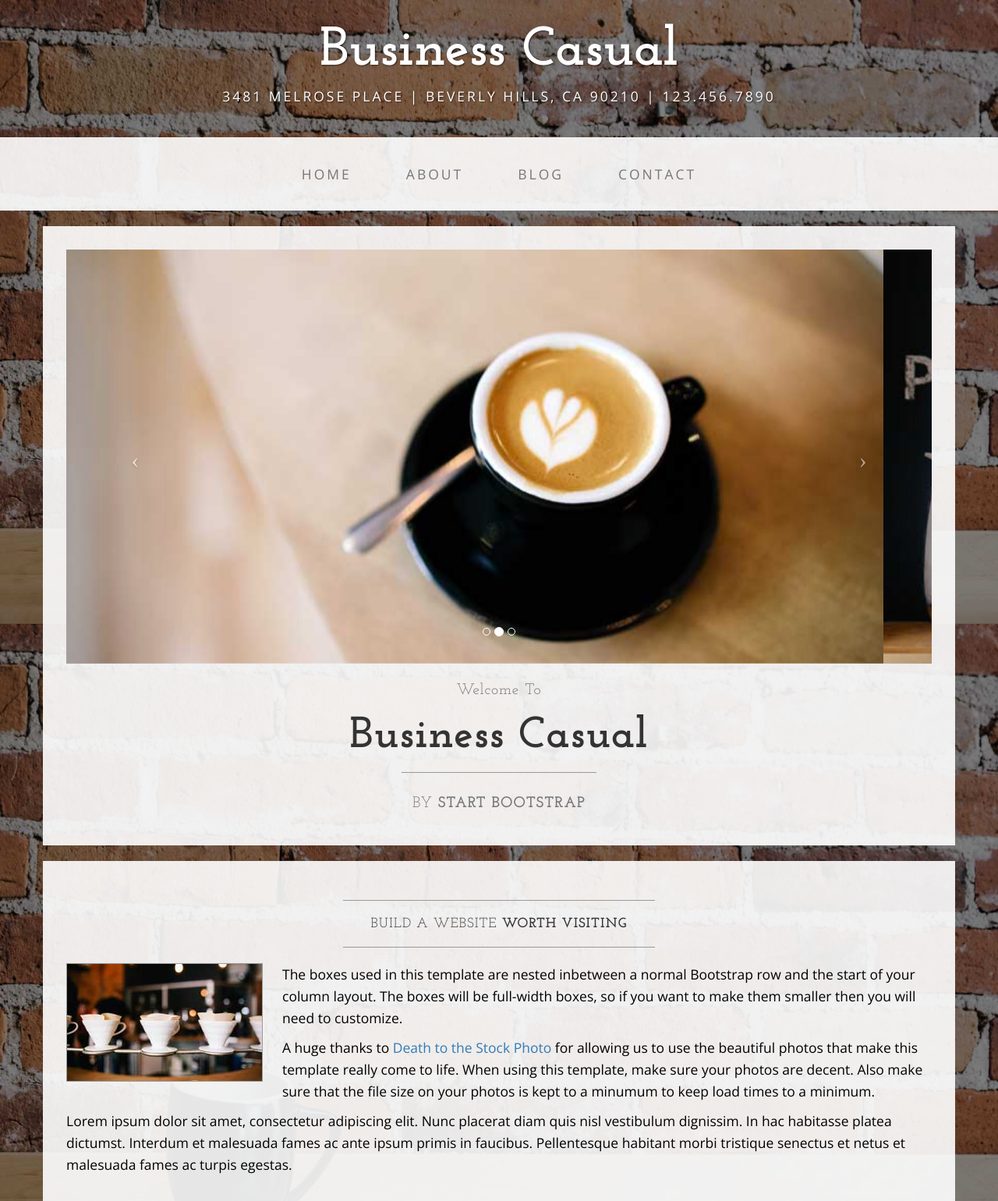
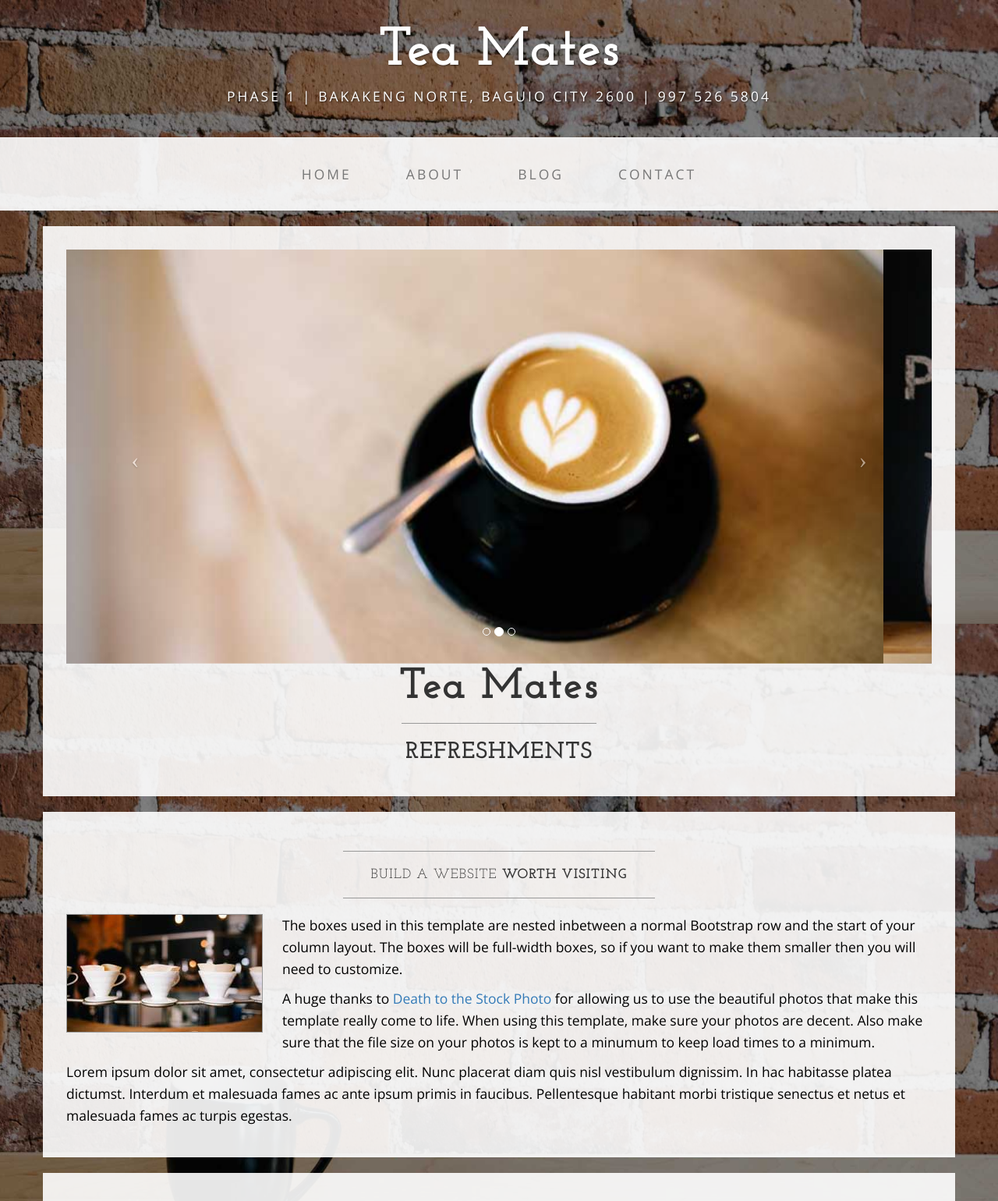
Before and after one commit to jhlawana/TeaMates, a plain HTML site: page index.html in a window 1280 px wide. Shown: the top 1540 px of the page at 78% size. Drawn offline with nearby package versions, Linux system fonts and the light colour scheme.

Commit message:
Update index.html

```diff
--- a/index.html
+++ b/index.html
@@ -9,7 +9,7 @@
     <meta name="description" content="">
     <meta name="author" content="">
 
-    <title>Business Casual - Start Bootstrap Theme</title>
+    <title>Tea Mates | Refreshments</title>
 
     <!-- Bootstrap Core CSS -->
     <link href="css/bootstrap.min.css" rel="stylesheet">
@@ -32,8 +32,8 @@
 
 <body>
 
-    <div class="brand">Business Casual</div>
-    <div class="address-bar">3481 Melrose Place | Beverly Hills, CA 90210 | 123.456.7890</div>
+    <div class="brand">Tea Mates</div>
+    <div class="address-bar">Phase 1 | Bakakeng Norte, Baguio City 2600 | 997 526 5804</div>
 
     <!-- Navigation -->
     <nav class="navbar navbar-default" role="navigation">
@@ -105,15 +105,10 @@
                             <span class="icon-next"></span>
                         </a>
                     </div>
-                    <h2 class="brand-before">
-                        <small>Welcome to</small>
-                    </h2>
-                    <h1 class="brand-name">Business Casual</h1>
+                    <h1 class="brand-name">Tea Mates</h1>
                     <hr class="tagline-divider">
                     <h2>
-                        <small>By
-                            <strong>Start Bootstrap</strong>
-                        </small>
+                            <strong>REFRESHMENTS</strong>
                     </h2>
                 </div>
             </div>
```
